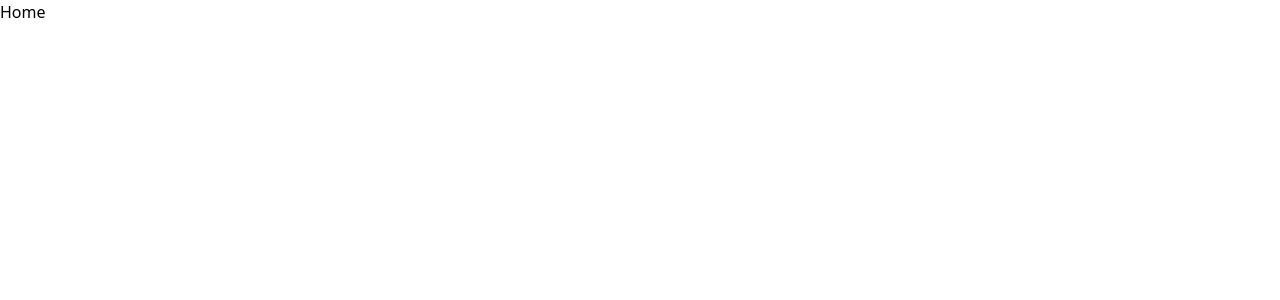
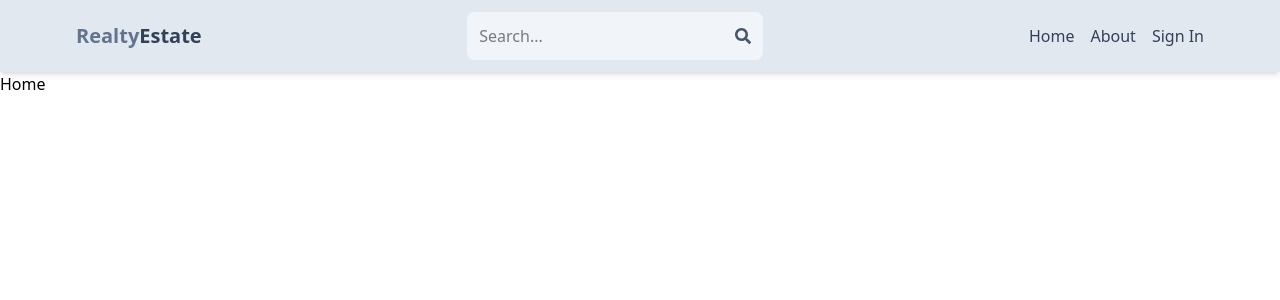
Before and after one commit to famasboy888/test1, a React (Vite) app in the folder client/: page / in a window 1280 px wide. Shown: the top 300 px of the page. Built offline with nearby package versions, Linux system fonts and the light colour scheme.

Commit message:
Create Header component

```diff
--- a/client/package.json
+++ b/client/package.json
@@ -13,6 +13,7 @@
     "@tailwindcss/vite": "^4.0.12",
     "react": "^19.0.0",
     "react-dom": "^19.0.0",
+    "react-icons": "^5.5.0",
     "react-router-dom": "^7.3.0",
     "tailwindcss": "^4.0.12"
   },
--- a/client/src/App.tsx
+++ b/client/src/App.tsx
@@ -1,4 +1,5 @@
 import { BrowserRouter, Route, Routes } from "react-router-dom";
+import Header from "./components/Header";
 import About from "./pages/About";
 import Home from "./pages/Home";
 import Profile from "./pages/Profile";
@@ -8,6 +9,7 @@
 export default function App() {
   return (
     <BrowserRouter>
+      <Header />
       <Routes>
         <Route path="/" element={<Home />} />
         <Route path="/sign-in" element={<SignIn />} />
--- /dev/null
+++ b/client/src/components/Header.tsx
@@ -0,0 +1,45 @@
+import { FaSearch } from "react-icons/fa";
+import { Link } from "react-router-dom";
+
+export default function Header() {
+  return (
+    <header className="bg-slate-200 shadow-md">
+      <div className="flex mx-auto justify-between items-center max-w-6xl p-3">
+        <Link to="/" className="text-slate-700 hover:underline">
+          <h1 className="font-bold text-sm sm:text-xl flex flex-wrap">
+            <span className="text-slate-500">Realty</span>
+            <span className="text-slate-700">Estate</span>
+          </h1>
+        </Link>
+        <form
+          className="bg-slate-100 p-3 rounded-lg flex items-center"
+          action=""
+        >
+          <input
+            type="text"
+            placeholder="Search..."
+            className="bg-transparent focus:outline-none w-24 sm:w-64"
+          />
+          <FaSearch className="text-slate-600" />
+        </form>
+        <ul className="flex gap-4">
+          <Link to="/" className="text-slate-700 hover:underline">
+            <li className="hidden sm:inline text-slate-700 hover:underline">
+              Home
+            </li>
+          </Link>
+          <Link to="/about" className="text-slate-700 hover:underline">
+            <li className="hidden sm:inline text-slate-700 hover:underline">
+              About
+            </li>
+          </Link>
+          <Link to="/sign-in" className="text-slate-700 hover:underline">
+            <li className="hidden sm:inline text-slate-700 hover:underline">
+              Sign In
+            </li>
+          </Link>
+        </ul>
+      </div>
+    </header>
+  );
+}
--- a/client/src/pages/Home.tsx
+++ b/client/src/pages/Home.tsx
@@ -1,4 +1,3 @@
-
 export default function Home() {
   return <div>Home</div>;
 }
```
Also changed, not shown: 1 other file (tests, documents, lock files or other folders).
